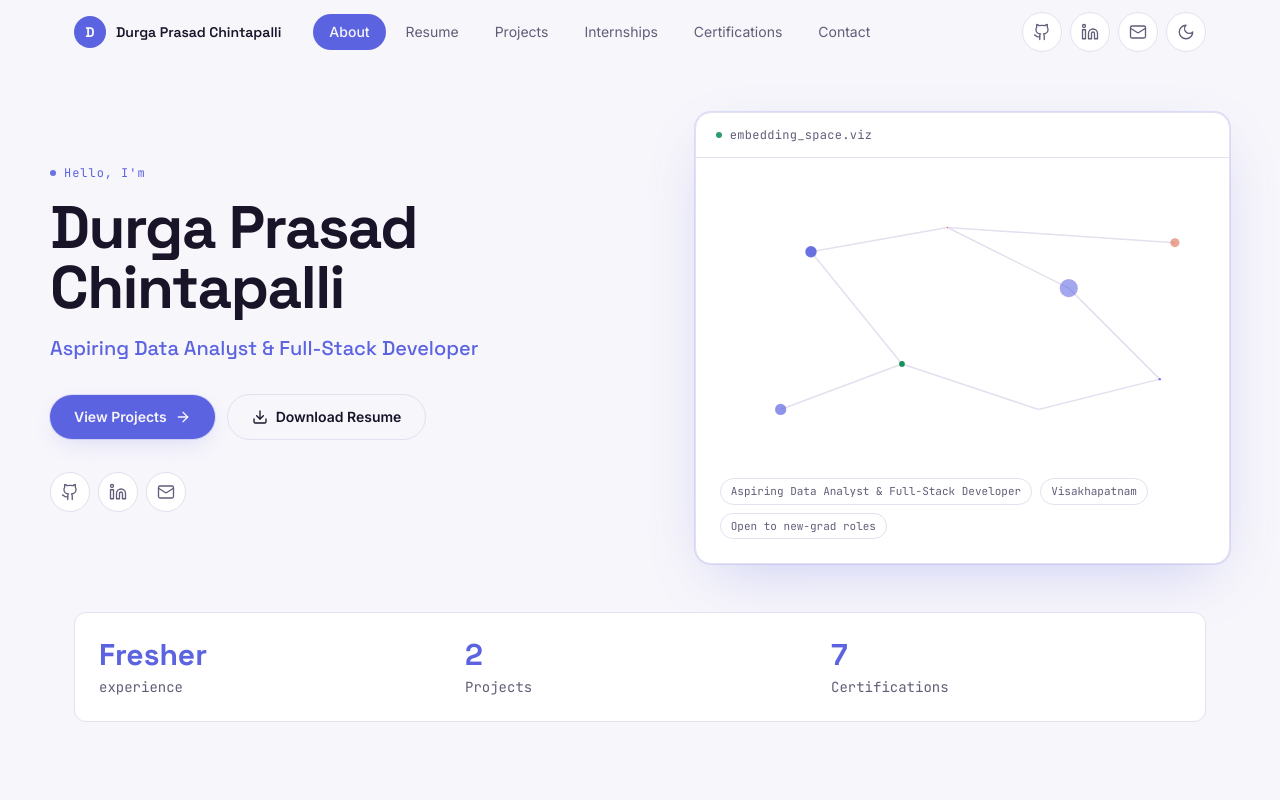
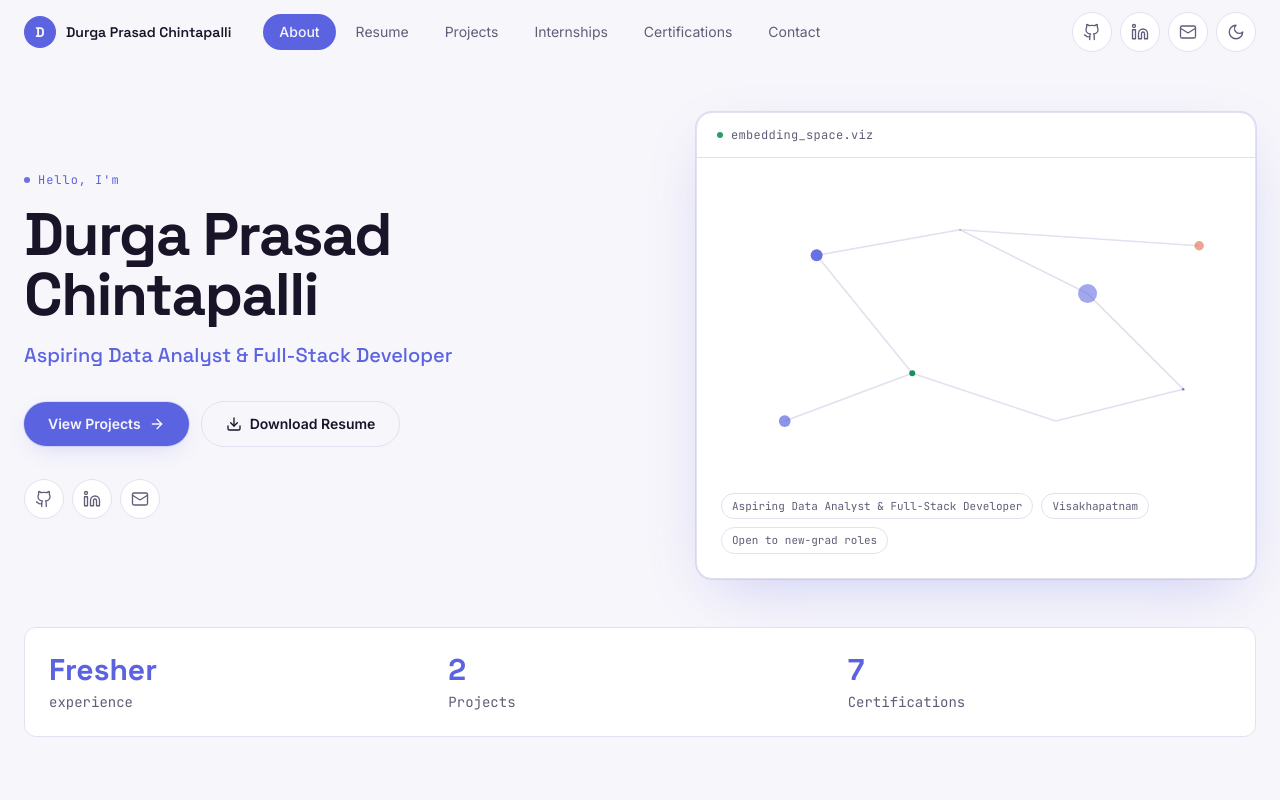
Before and after one commit to prasadchinthapalli09/Personal-Portfolio, a React (Vite) app: page / in a window 1280 px wide. Shown: the top 800 px of the page. Built offline with nearby package versions, Linux system fonts and the light colour scheme.

Commit message:
Update tailwind.config.js

```diff
--- a/tailwind.config.js
+++ b/tailwind.config.js
@@ -21,7 +21,7 @@ export default {
         mono: ["'JetBrains Mono'", "ui-monospace", "SFMono-Regular", "monospace"],
       },
       maxWidth: {
-        content: "1180px",
+        content: "1280px",
       },
       boxShadow: {
         glow: "0 0 0 1px var(--accent-a20), 0 20px 60px -20px var(--accent-a40)",
```
